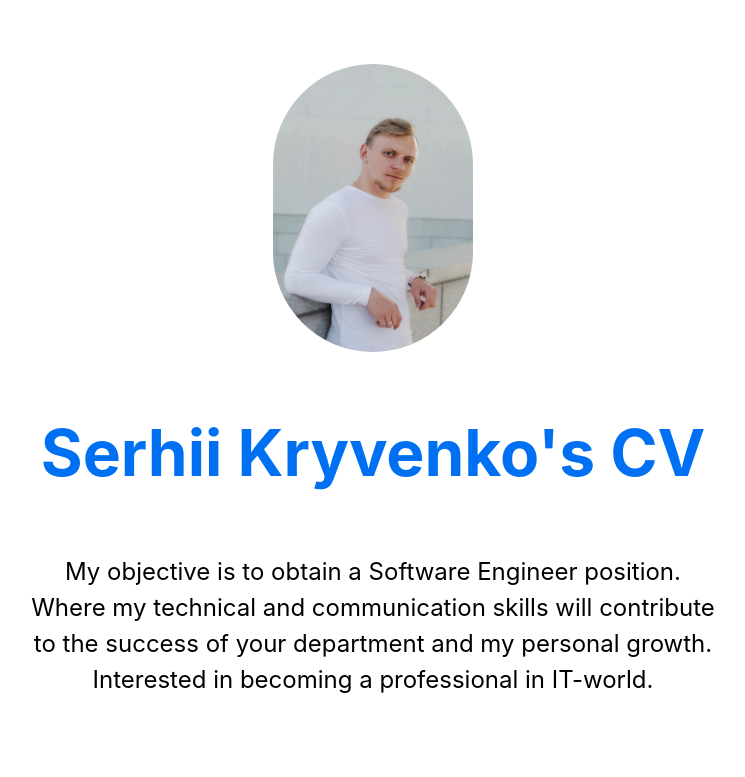
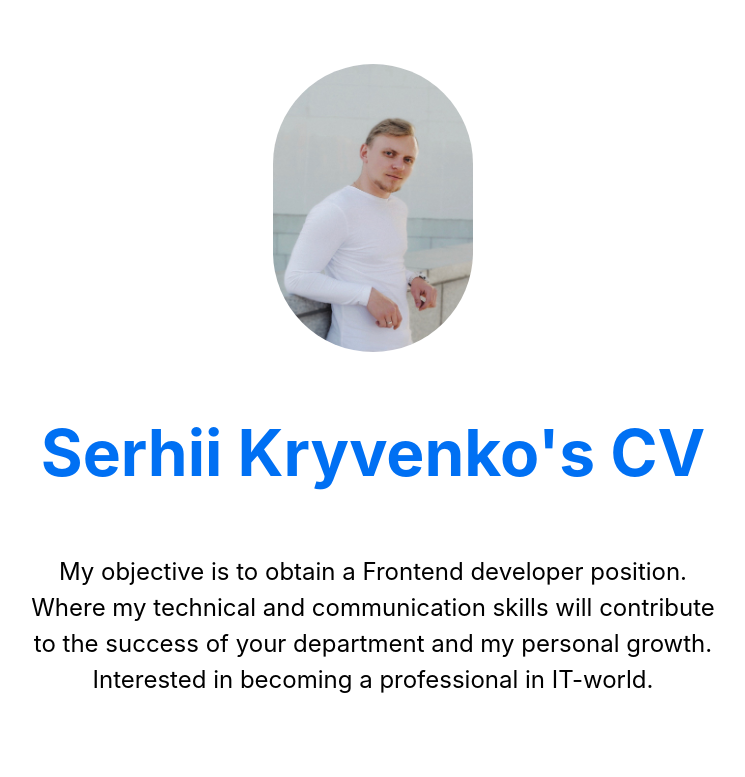
Before and after one commit to MadWolfInTheHub/Portfolio, a Next.js app: page / in a window 1280 px wide. Shown: the top 777 px of the page, without its empty margins (267-1012 px from the left). Built offline with nearby package versions, Linux system fonts and the light colour scheme.

Commit message:
objective changed

```diff
--- a/pages/index.js
+++ b/pages/index.js
@@ -25,7 +25,7 @@ export default function Home() {
         </h1>
 
         <p className={styles.description}>
-          My objective is to obtain a Software Engineer position.
+          My objective is to obtain a Frontend developer position.
           <br/> Where my technical and communication skills will contribute
           <br/>to the success of your department and my personal growth.
           <br/>Interested in becoming a professional in IT-world.
```
